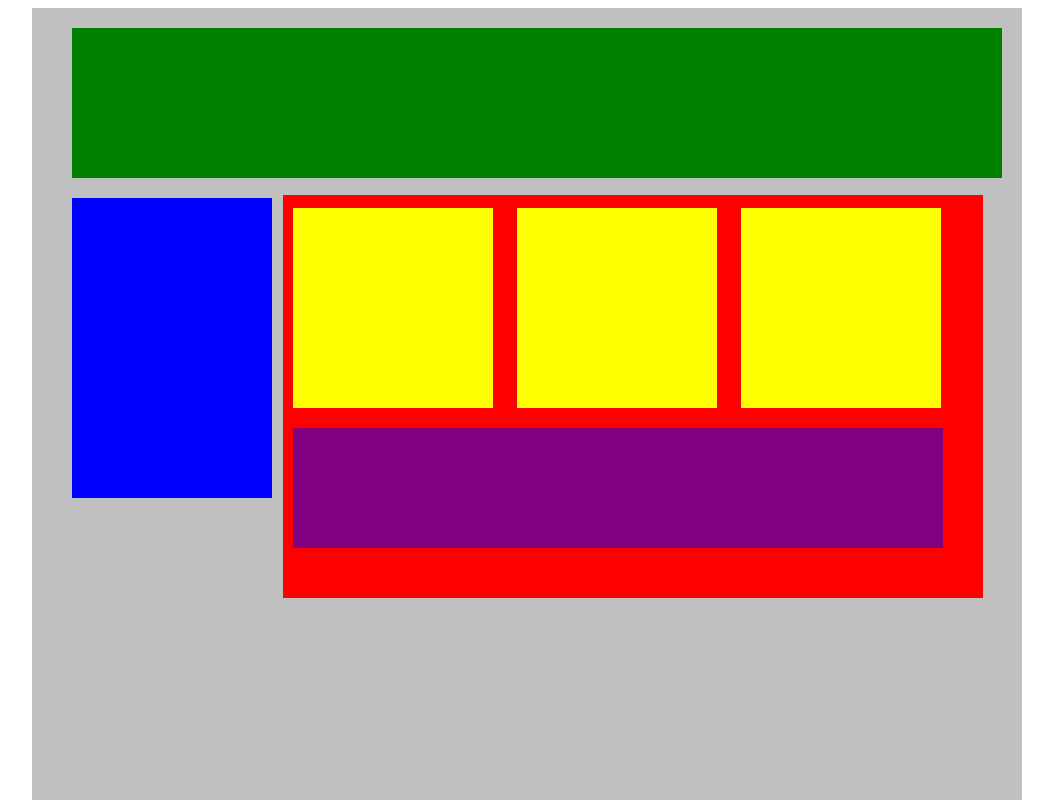
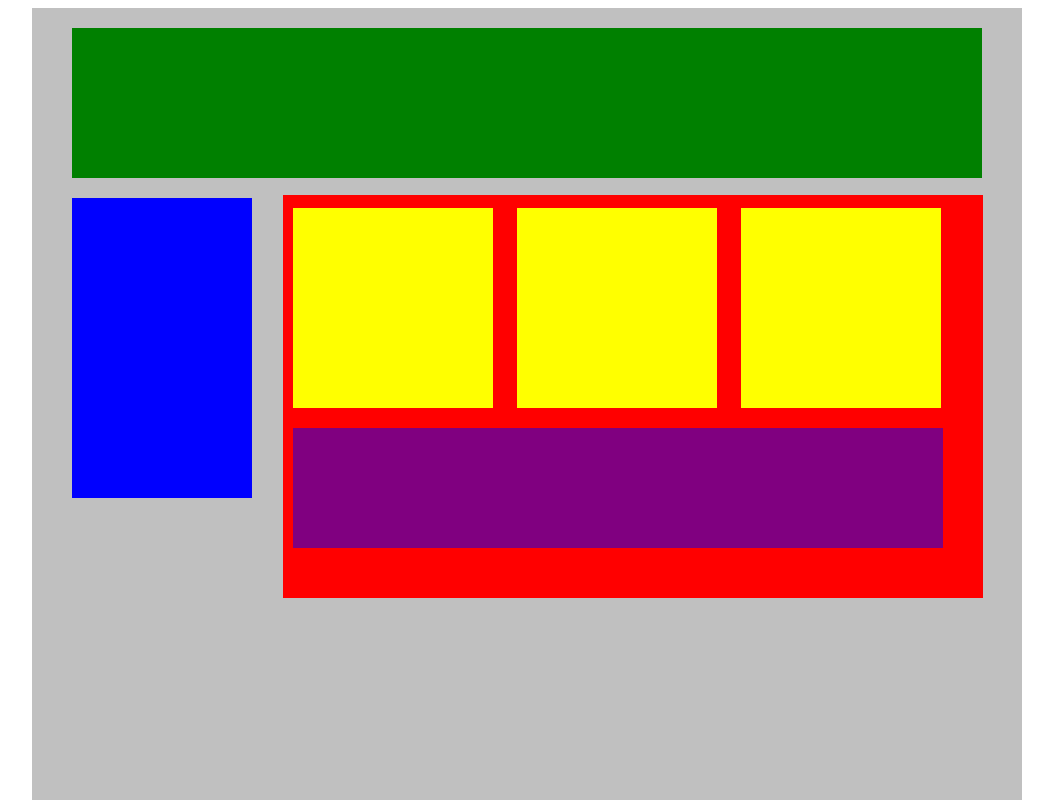
Before and after one commit to RiyaJose27/ff_css, a plain HTML site: page index.html in a window 1280 px wide. Shown: the top 800 px of the page, without its empty margins (113-1166 px from the left). Drawn offline with Linux system fonts and the light colour scheme.

Commit message:
Styling finished

```diff
--- a/m.css
+++ b/m.css
@@ -9,14 +9,14 @@
 .top-nav {
     padding-left: 30px;
     margin-left: 20px;;
-    width:900px;
+    width:880px;
     height: 150px;
     background-color: green;
 }
 .side-nav {
     margin: 20px;
     height: 300px;
-    width: 200px;
+    width: 180px;
     background-color: blue;
 }
 .main {
```
